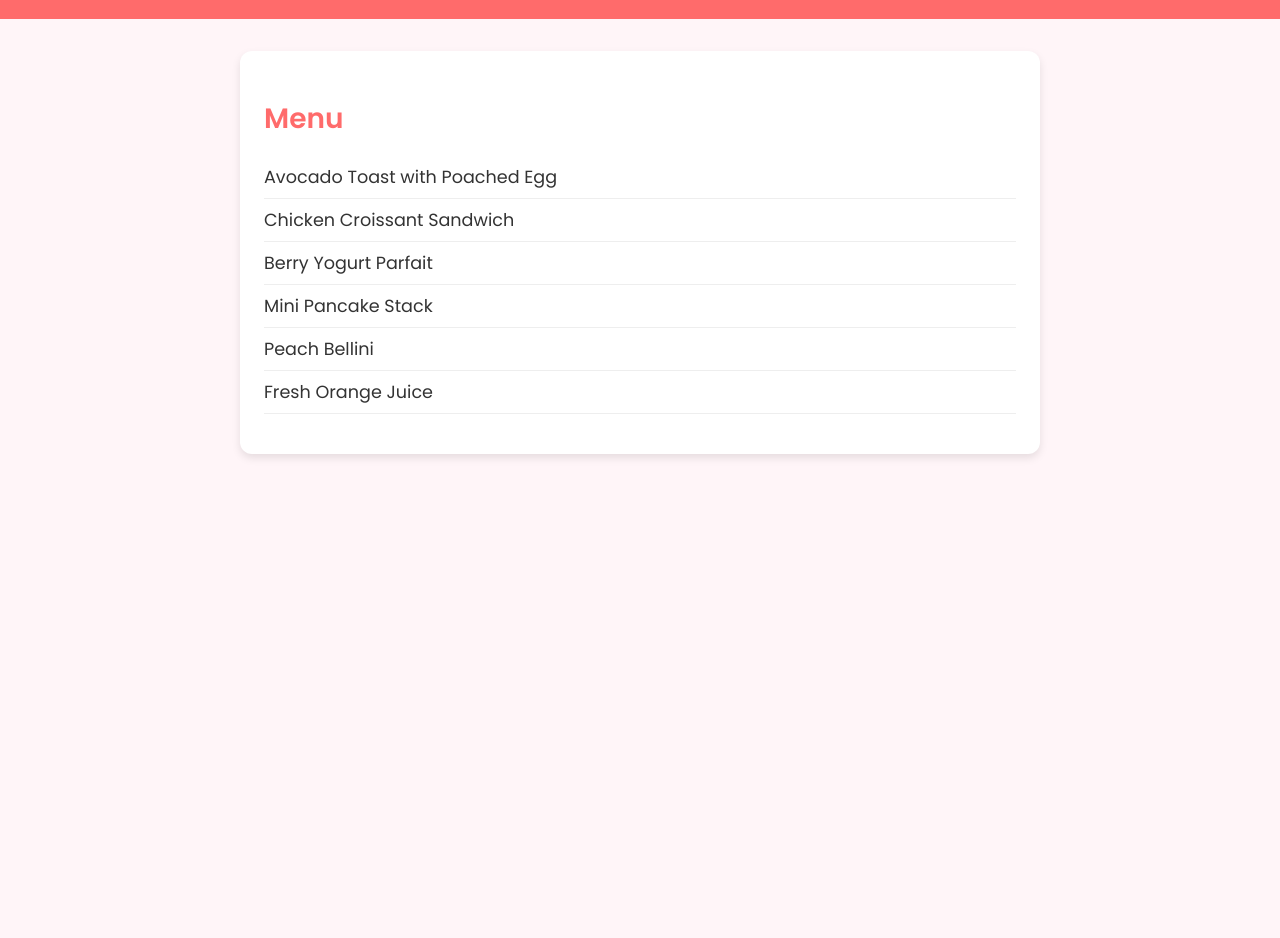
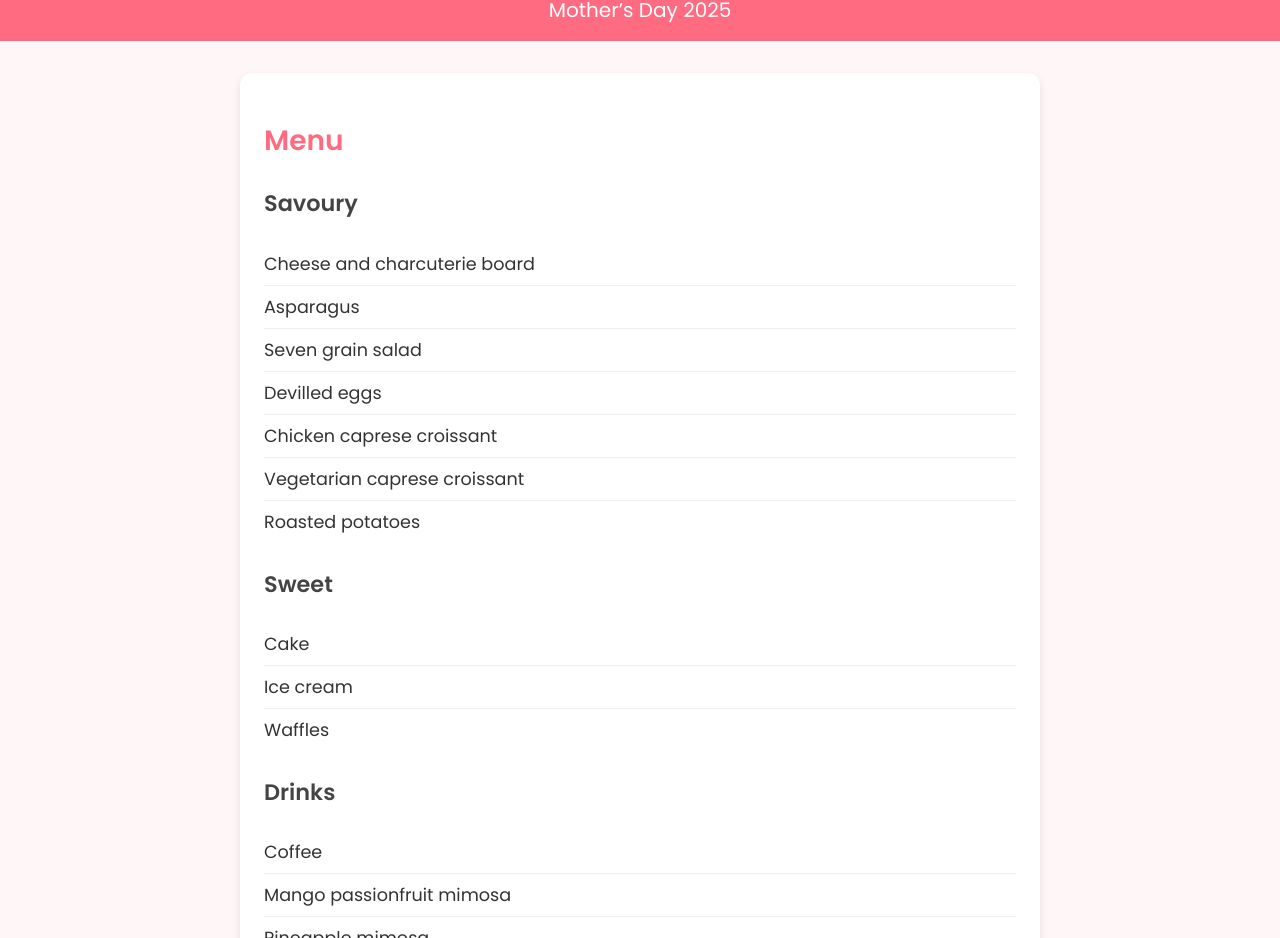
Before and after one commit to mpalaist/marcelasbrunch, a plain HTML site: page index.html in a window 1280 px wide. Shown: the part 105-1043 px from the top of the page. Before the commit the page ends 800 px from the top, so only its background shows below. Drawn offline with Linux system fonts and the light colour scheme.

Commit message:
Update index.html

```diff
--- a/index.html
+++ b/index.html
@@ -10,20 +10,26 @@
       font-family: 'Poppins', sans-serif;
       margin: 0;
       padding: 0;
-      background-color: #fff5f8;
+      background-color: #fff6f7;
       color: #333;
     }
 
     header {
-      background-color: #ff6b6b;
+      background-color: #ff6b81;
       color: white;
       text-align: center;
-      padding: 2rem 1rem;
+      padding: 2rem 1rem 1rem;
     }
 
     header h1 {
       margin: 0;
       font-size: 2.5rem;
+    }
+
+    header p {
+      margin: 0.5rem 0 0;
+      font-size: 1.25rem;
+      font-weight: 400;
     }
 
     main {
@@ -37,28 +43,43 @@
       border-radius: 12px;
       padding: 1.5rem;
       box-shadow: 0 4px 8px rgba(0,0,0,0.1);
+      margin-bottom: 1.5rem;
     }
 
     h2 {
-      color: #ff6b6b;
+      color: #ff6b81;
       font-size: 1.75rem;
       margin-bottom: 1rem;
     }
 
+    h3 {
+      margin-top: 1.5rem;
+      font-size: 1.4rem;
+      color: #444;
+    }
+
     ul {
-      list-style-type: none;
+      list-style: none;
       padding: 0;
     }
 
     li {
       padding: 0.5rem 0;
+      border-bottom: 1px solid #eee;
       font-size: 1.1rem;
-      border-bottom: 1px solid #eee;
+    }
+
+    li:last-child {
+      border-bottom: none;
     }
 
     @media (max-width: 600px) {
       header h1 {
         font-size: 2rem;
+      }
+
+      header p {
+        font-size: 1rem;
       }
 
       h2 {
@@ -70,17 +91,35 @@
 <body>
   <header>
     <h1>Marcela’s Brunch</h1>
+    <p>Mother’s Day 2025</p>
   </header>
   <main>
     <section aria-labelledby="menu-heading">
       <h2 id="menu-heading">Menu</h2>
+
+      <h3>Savoury</h3>
       <ul>
-        <li>Avocado Toast with Poached Egg</li>
-        <li>Chicken Croissant Sandwich</li>
-        <li>Berry Yogurt Parfait</li>
-        <li>Mini Pancake Stack</li>
-        <li>Peach Bellini</li>
-        <li>Fresh Orange Juice</li>
+        <li>Cheese and charcuterie board</li>
+        <li>Asparagus</li>
+        <li>Seven grain salad</li>
+        <li>Devilled eggs</li>
+        <li>Chicken caprese croissant</li>
+        <li>Vegetarian caprese croissant</li>
+        <li>Roasted potatoes</li>
+      </ul>
+
+      <h3>Sweet</h3>
+      <ul>
+        <li>Cake</li>
+        <li>Ice cream</li>
+        <li>Waffles</li>
+      </ul>
+
+      <h3>Drinks</h3>
+      <ul>
+        <li>Coffee</li>
+        <li>Mango passionfruit mimosa</li>
+        <li>Pineapple mimosa</li>
       </ul>
     </section>
   </main>
```
